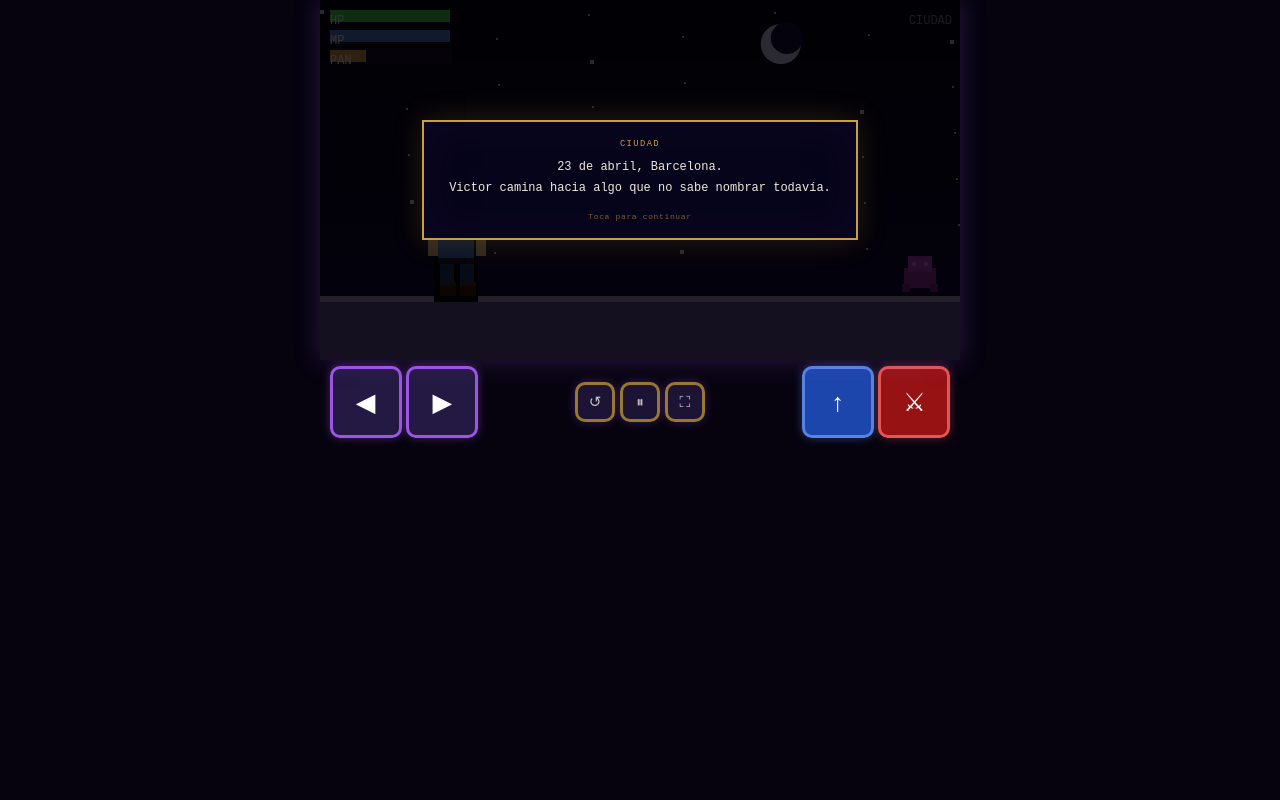
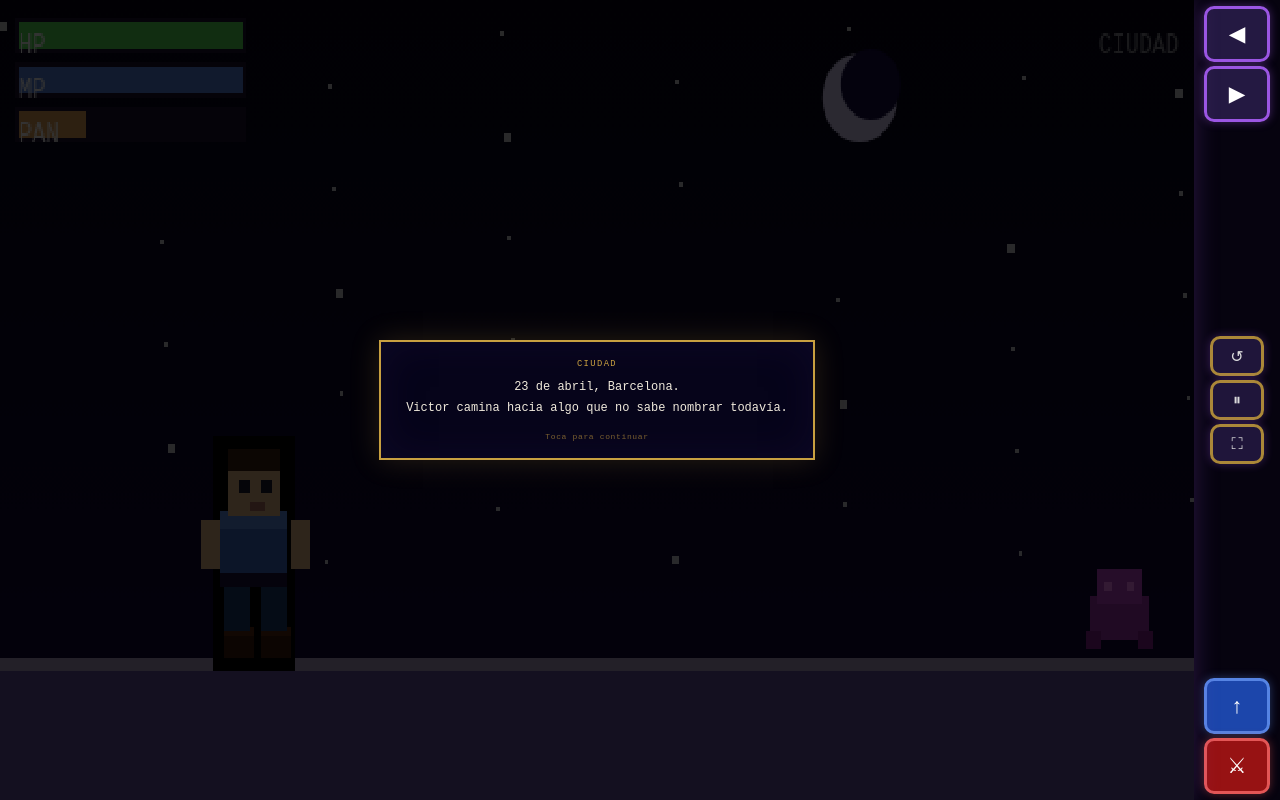
Before and after one commit to martamateu/SantJordi, a React (Vite) app: page / in a window 1280 px wide. Built offline with nearby package versions, Linux system fonts and the light colour scheme.

Commit message:
fix: landscape side-by-side layout, bigger util buttons

```diff
--- a/src/App.css
+++ b/src/App.css
@@ -246,16 +246,46 @@ body {
 .tbtn-pause:active,
 .tbtn-util:active  { opacity: 1; }
 
-/* Landscape mobile: shrink everything so canvas + controls fit in 100dvh */
-@media (orientation: landscape) and (max-height: 500px) {
-  .canvas-wrap    { max-width: min(100vw, calc((100dvh - 62px) * 16 / 9)); }
+/* ── Landscape: side-by-side layout ─────────────────
+   Canvas fills height on the left, controls column on the right */
+@media (orientation: landscape) {
+  .game-root {
+    flex-direction: row;
+    align-items: center;
+    justify-content: center;
+  }
+  .canvas-wrap {
+    height: 100dvh;
+    width: auto;
+    max-width: min(calc(100dvw - 86px), calc(100dvh * 16 / 9));
+    aspect-ratio: 16 / 9;
+    align-self: center;
+    flex-shrink: 1;
+  }
+  .eb-panel {
+    position: fixed;
+    bottom: 0;
+    left: 0;
+    right: 86px;
+    width: auto;
+    max-width: none;
+  }
   .touch-controls {
-    max-width: min(100vw, calc((100dvh - 62px) * 16 / 9));
-    padding: 0.15rem 0.5rem;
+    flex-direction: column;
+    justify-content: space-between;
+    align-items: center;
+    width: 86px;
+    min-width: 86px;
+    height: 100dvh;
+    max-width: 86px;
+    padding: 0.4rem 0.25rem;
   }
-  .tbtn           { width: 50px; height: 50px; font-size: 1.15rem; }
+  .touch-dpad  { flex-direction: column; gap: 0.25rem; }
+  .touch-btns  { flex-direction: column; gap: 0.25rem; }
+  .touch-utils { flex-direction: column; gap: 0.25rem; }
+  .tbtn        { width: 66px; height: 56px; font-size: 1.35rem; }
   .tbtn-pause,
-  .tbtn-util      { width: 32px; height: 32px; font-size: 0.8rem; }
+  .tbtn-util   { width: 54px; height: 40px; font-size: 1rem; opacity: 0.85; }
 }
 
 /* Hide touch controls on non-touch desktop */
```
